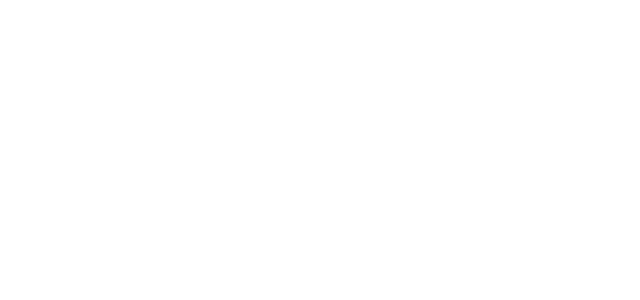
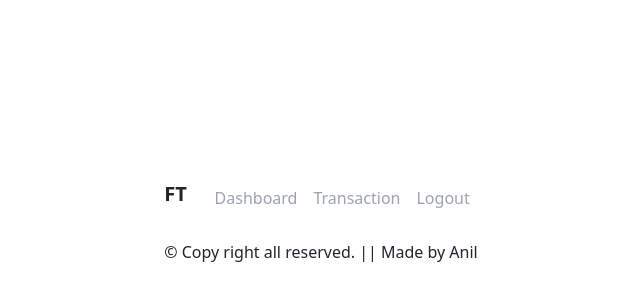
Before and after one commit to thakurianil/finance-tracker-frontend, a React (Vite) app: page /default in a window 1280 px wide. Before the commit this address had no page. Shown: the part 182-482 px from the top of the page, without its empty margins (319-959 px from the left). Built offline with nearby package versions, Linux system fonts and the light colour scheme.

Commit message:
Working display and add transaction

```diff
--- a/src/App.jsx
+++ b/src/App.jsx
@@ -8,6 +8,7 @@ import { ToastContainer, toast } from "react-toastify";
 import "react-toastify/dist/ReactToastify.css";
 import { Route, Routes } from "react-router";
 import Transaction from "./pages/Transaction.jsx";
+import DefaultLayout from "./layout/defaultLayout.jsx";
 
 function App() {
   const [count, setCount] = useState(0);
@@ -17,6 +18,8 @@ function App() {
       <ToastContainer />
       <Routes>
           <Route path="/login" element={<Signin />} />
+          <Route path="/default" element={<DefaultLayout />} />
+
           <Route path="/signup" element={<Signup />} />
           <Route path="/transaction" element={<Transaction />} />
 
--- /dev/null
+++ b/src/component/Footer.jsx
@@ -0,0 +1,13 @@
+import React from 'react'
+
+function Footer() {
+  return (
+    <>
+       <footer class="footer">
+            <p>© Copy right all reserved. || Made by Anil</p>
+        </footer>
+    </>
+  )
+}
+
+export default Footer;
--- /dev/null
+++ b/src/component/Header.jsx
@@ -0,0 +1,17 @@
+import React from 'react'
+
+function Header() {
+  return (
+    <>
+      <header class="flex justify-between items-center py-4">
+            <h1 class="text-xl font-bold">FT</h1>
+            <nav>
+                <a href="#" class="text-gray-400 mx-2">Dashboard</a>
+                <a href="#" class="text-gray-400 mx-2">Transaction</a>
+                <a href="#" class="text-gray-400 mx-2">Logout</a>
+            </nav>
+        </header>
+    </>
+  )
+}
+export default Header;
--- /dev/null
+++ b/src/layout/defaultLayout.jsx
@@ -0,0 +1,16 @@
+import React from "react";
+import Header from "../component/Header.jsx";
+import Footer from "../component/Footer.jsx";
+import { Outlet } from "react-router-dom";
+
+const DefaultLayout = () => {
+  return (
+    <>
+      <Header />
+      <Outlet />
+      <Footer />
+    </>
+  );
+};
+
+export default DefaultLayout;
--- a/src/pages/Transaction.jsx
+++ b/src/pages/Transaction.jsx
@@ -1,17 +1,23 @@
-import React, { useEffect, useState } from 'react';
-import { getTransactions } from '../helpers/userAxios';
-import AddTransactionModal from './addTransaction'; // Import your modal component
+import React, { useEffect, useState } from "react";
+import { getTransactions } from "../helpers/userAxios";
+import AddTransactionModal from "./addTransaction"; // Import your modal component
 
 // TransactionRow component for rendering each row in the table
 const TransactionRow = ({ transaction, index }) => {
   return (
     <tr>
-      <td><input type="checkbox" /></td>
+      <td>
+        <input type="checkbox" />
+      </td>
       <td>{index + 1}</td>
-      <td>{new Date(transaction.date).toLocaleDateString('en-CA')}</td>
+      <td>{new Date(transaction.date).toLocaleDateString("en-CA")}</td>
       <td>{transaction.description}</td>
-      <td className={transaction.type === 'debit' ? 'text-red-500' : ''}>{transaction.type === 'debit' ? `-${transaction.amount}` : ''}</td>
-      <td className={transaction.type === 'credit' ? 'text-green-500' : ''}>{transaction.type === 'credit' ? `$${transaction.amount}` : ''}</td>
+      <td className={transaction.type === "debit" ? "text-red-500" : ""}>
+        {transaction.type === "debit" ? `-${transaction.amount}` : ""}
+      </td>
+      <td className={transaction.type === "credit" ? "text-green-500" : ""}>
+        {transaction.type === "credit" ? `$${transaction.amount}` : ""}
+      </td>
     </tr>
   );
 };
@@ -30,6 +36,7 @@ const Transaction = () => {
 
   const handleAddTransaction = (newTransaction) => {
     setTransactions([...transactions, newTransaction]);
+    getTransaction();
   };
 
   useEffect(() => {
@@ -39,8 +46,10 @@ const Transaction = () => {
 
   // Calculate the total balance
   const totalBalance = transactions.reduce((total, transaction) => {
-    if (transaction.type === 'credit') return total + parseFloat(transaction.amount);
-    if (transaction.type === 'debit') return total - parseFloat(transaction.amount);
+    if (transaction.type === "credit")
+      return total + parseFloat(transaction.amount);
+    if (transaction.type === "debit")
+      return total - parseFloat(transaction.amount);
     return total;
   }, 0);
 
@@ -48,7 +57,9 @@ const Transaction = () => {
     <div className="container mx-auto">
       <div className="table-container bg-gray-800 p-6 rounded-lg my-6 mx-auto w-6/5">
         <div className="table-header flex justify-between items-center mb-4">
-          <h2 className="text-lg font-semibold text-white">{transactions.length} transaction(s) found!</h2>
+          <h2 className="text-lg font-semibold text-white">
+            {transactions.length} transaction(s) found!
+          </h2>
           <div className="flex">
             <input
               type="text"
@@ -66,7 +77,9 @@ const Transaction = () => {
         <table className="w-full table-auto text-white">
           <thead>
             <tr>
-              <th><input type="checkbox" /></th>
+              <th>
+                <input type="checkbox" />
+              </th>
               <th>#</th>
               <th>Date</th>
               <th>Title</th>
@@ -76,12 +89,18 @@ const Transaction = () => {
           </thead>
           <tbody>
             {transactions.map((transaction, index) => (
-              <TransactionRow key={index} transaction={transaction} index={index} />
+              <TransactionRow
+                key={index}
+                transaction={transaction}
+                index={index}
+              />
             ))}
           </tbody>
           <tfoot>
             <tr>
-              <td colSpan="5" className="text-right text-white">Total Balance</td>
+              <td colSpan="5" className="text-right text-white">
+                Total Balance
+              </td>
               <td className="text-white">${totalBalance.toFixed(2)}</td>
             </tr>
           </tfoot>
@@ -91,8 +110,8 @@ const Transaction = () => {
       {/* Add Transaction Modal */}
       <AddTransactionModal
         isVisible={isModalVisible}
-        onClose={() => setIsModalVisible(false)} // Hide modal
-        onAddTransaction={handleAddTransaction} // Handle form submission
+        onClose={() => setIsModalVisible(false)}
+        onAddTransaction={handleAddTransaction}
       />
     </div>
   );
```
